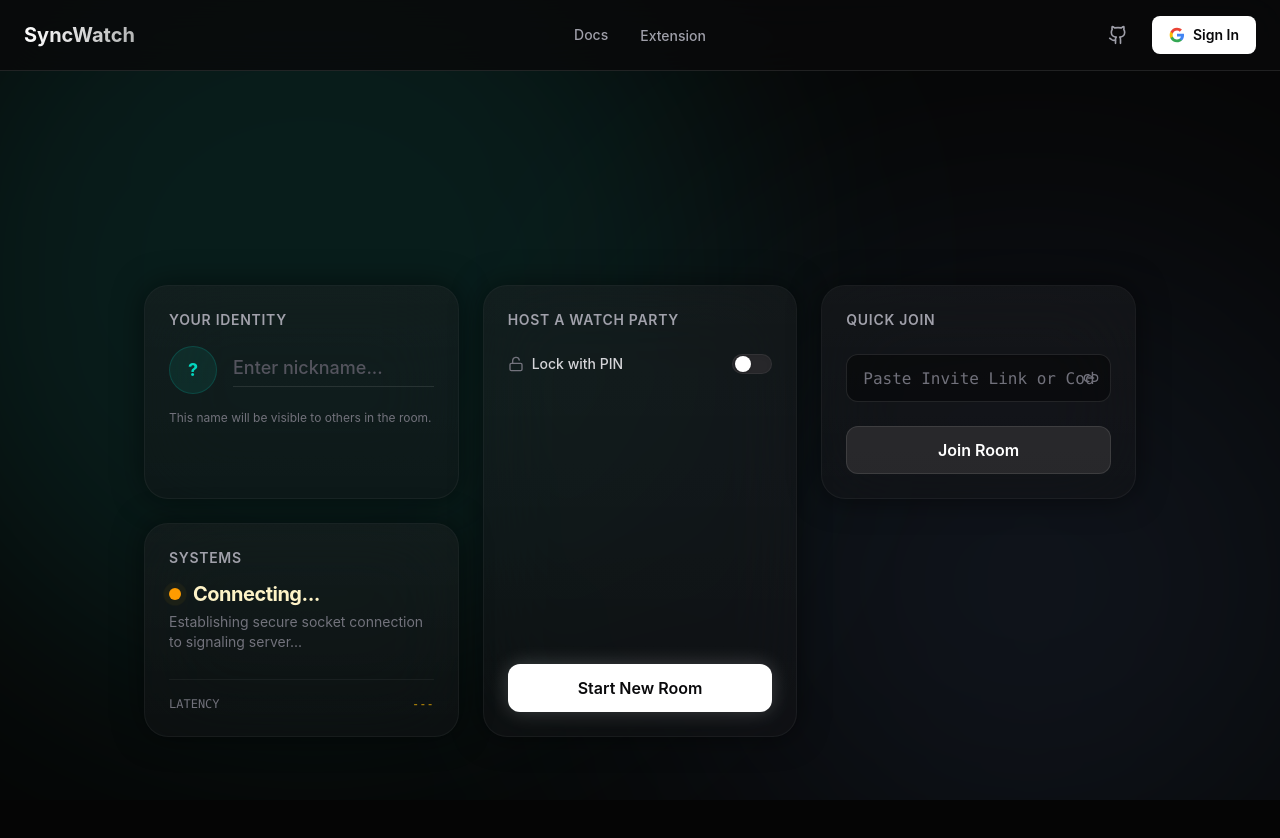
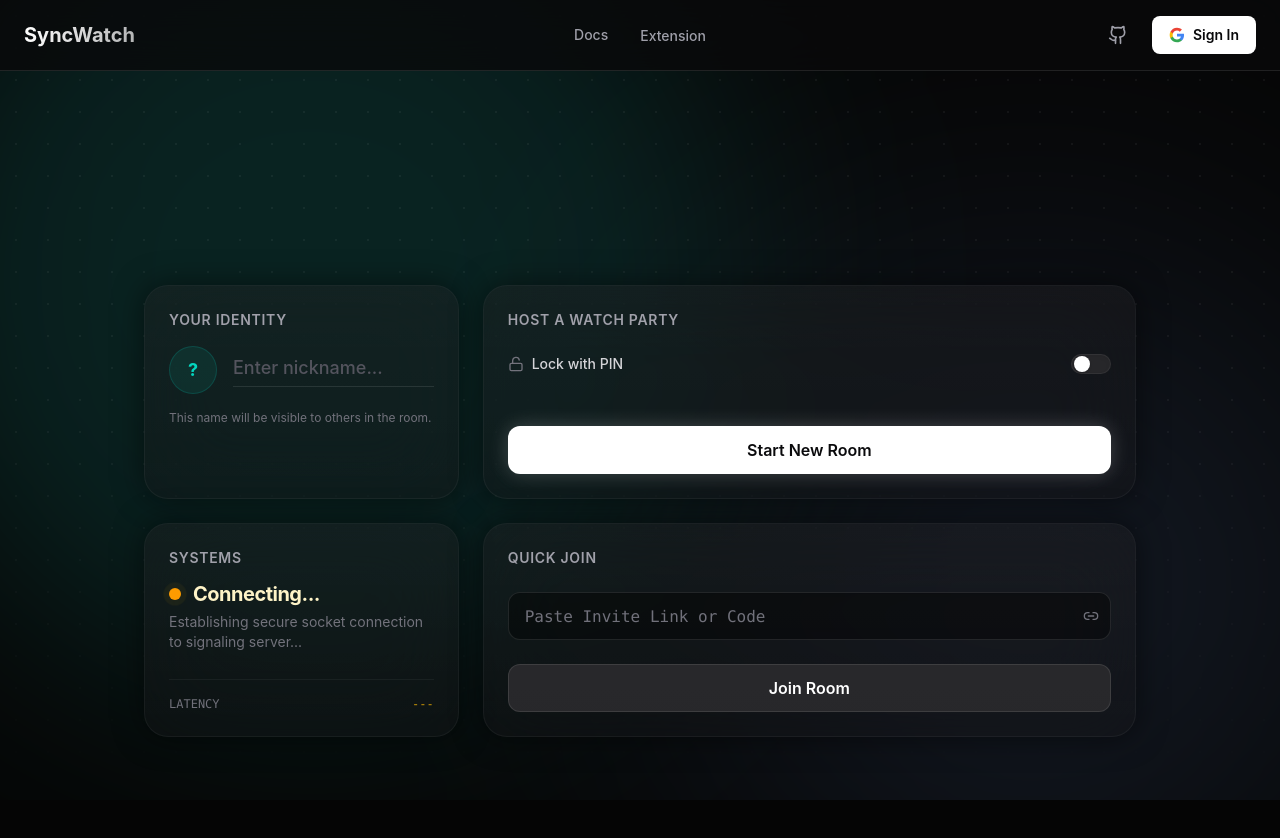
Before and after one commit to sampratigaurav/syncwatch, a React (Vite) app in the folder client/: page /dashboard in a window 1280 px wide. Shown: the top 838 px of the page. Built offline with nearby package versions, Linux system fonts and the light colour scheme; no server answers.

Commit message:
style(Dashboard): fix grid layout symmetry and enhance ambient background

```diff
--- a/client/src/pages/Dashboard.tsx
+++ b/client/src/pages/Dashboard.tsx
@@ -16,11 +16,21 @@ function cn(...inputs: (string | undefined | null | false)[]) {
 
 const AmbientBackground = () => (
   <div className="fixed inset-0 pointer-events-none z-0 bg-[#050505] overflow-hidden">
+    {/* Dot Matrix Pattern */}
     <div
-      className="absolute top-[-20%] left-[-10%] w-[70vw] h-[70vw] max-w-[800px] max-h-[800px] bg-teal-900/30 rounded-full blur-[120px] mix-blend-screen animate-orb-1"
+      className="absolute inset-0 opacity-[0.06]"
+      style={{
+        backgroundImage: 'radial-gradient(circle at center, rgba(255,255,255,0.8) 1.5px, transparent 1.5px)',
+        backgroundSize: '32px 32px',
+        WebkitMaskImage: 'linear-gradient(to bottom, black 0%, black 50%, transparent 100%)',
+        maskImage: 'linear-gradient(to bottom, black 0%, black 50%, transparent 100%)'
+      }}
     />
     <div
-      className="absolute bottom-[-20%] right-[-10%] w-[60vw] h-[60vw] max-w-[700px] max-h-[700px] bg-slate-800/40 rounded-full blur-[150px] mix-blend-screen animate-orb-2"
+      className="absolute top-[-20%] left-[-10%] w-[70vw] h-[70vw] max-w-[800px] max-h-[800px] bg-teal-900/40 rounded-full blur-[120px] mix-blend-screen animate-orb-1"
+    />
+    <div
+      className="absolute bottom-[-20%] right-[-10%] w-[60vw] h-[60vw] max-w-[700px] max-h-[700px] bg-slate-800/50 rounded-full blur-[150px] mix-blend-screen animate-orb-2"
     />
   </div>
 );
@@ -338,7 +348,7 @@ export default function Dashboard() {
 
           {/* Widget 2: Host Room (Hidden if urlRoomId) */}
           {!urlRoomId && (
-            <div className="col-span-1 tablet:col-span-1 tablet:row-span-2 bg-zinc-900/40 backdrop-blur-2xl rounded-3xl border border-white/5 p-6 relative overflow-hidden group order-3 tablet:order-2 shadow-[0_0_30px_rgba(0,0,0,0.5)] hover:border-white/10 transition-colors duration-300 flex flex-col">
+            <div className="col-span-1 tablet:col-span-2 bg-zinc-900/40 backdrop-blur-2xl rounded-3xl border border-white/5 p-6 relative overflow-hidden group order-3 tablet:order-2 shadow-[0_0_30px_rgba(0,0,0,0.5)] hover:border-white/10 transition-colors duration-300 flex flex-col">
               <div className="absolute inset-0 bg-gradient-to-b from-white/[0.02] to-transparent pointer-events-none" />
               <h3 className="text-sm font-semibold text-zinc-400 uppercase tracking-wider mb-6">Host a Watch Party</h3>
 
@@ -446,7 +456,7 @@ export default function Dashboard() {
           {/* Widget 3: Quick Join (Expands if urlRoomId exists) */}
           <div className={cn(
             "bg-zinc-900/40 backdrop-blur-2xl rounded-3xl border border-white/5 p-6 relative overflow-hidden group shadow-[0_0_30px_rgba(0,0,0,0.5)] hover:border-white/10 transition-colors duration-300 flex flex-col",
-            urlRoomId ? "col-span-1 tablet:col-span-2 order-1" : "col-span-1 tablet:col-span-1 order-4 tablet:order-3"
+            urlRoomId ? "col-span-1 tablet:col-span-2 order-1" : "col-span-1 tablet:col-span-2 order-4 tablet:order-4"
           )}>
             <div className="absolute inset-0 bg-gradient-to-b from-white/[0.02] to-transparent pointer-events-none" />
             <h3 className="text-sm font-semibold text-zinc-400 uppercase tracking-wider mb-6">
@@ -519,7 +529,7 @@ export default function Dashboard() {
           </div>
 
           {/* Widget 4: Network Status */}
-          <div className="col-span-1 bg-zinc-900/40 backdrop-blur-2xl rounded-3xl border border-white/5 p-6 relative overflow-hidden group order-5 tablet:order-4 flex flex-col justify-between shadow-[0_0_30px_rgba(0,0,0,0.5)] hover:border-white/10 transition-colors duration-300">
+          <div className="col-span-1 bg-zinc-900/40 backdrop-blur-2xl rounded-3xl border border-white/5 p-6 relative overflow-hidden group order-5 tablet:order-3 flex flex-col justify-between shadow-[0_0_30px_rgba(0,0,0,0.5)] hover:border-white/10 transition-colors duration-300">
             <div className="absolute inset-0 bg-gradient-to-b from-white/[0.02] to-transparent pointer-events-none" />
             <h3 className="text-sm font-semibold text-zinc-400 uppercase tracking-wider mb-2">Systems</h3>
 
```
